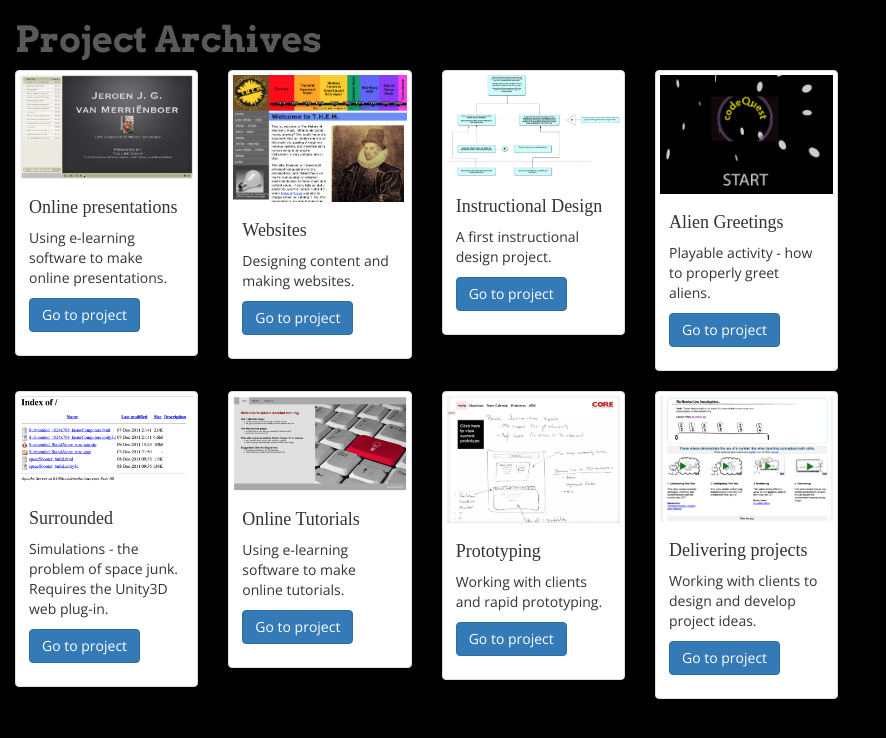
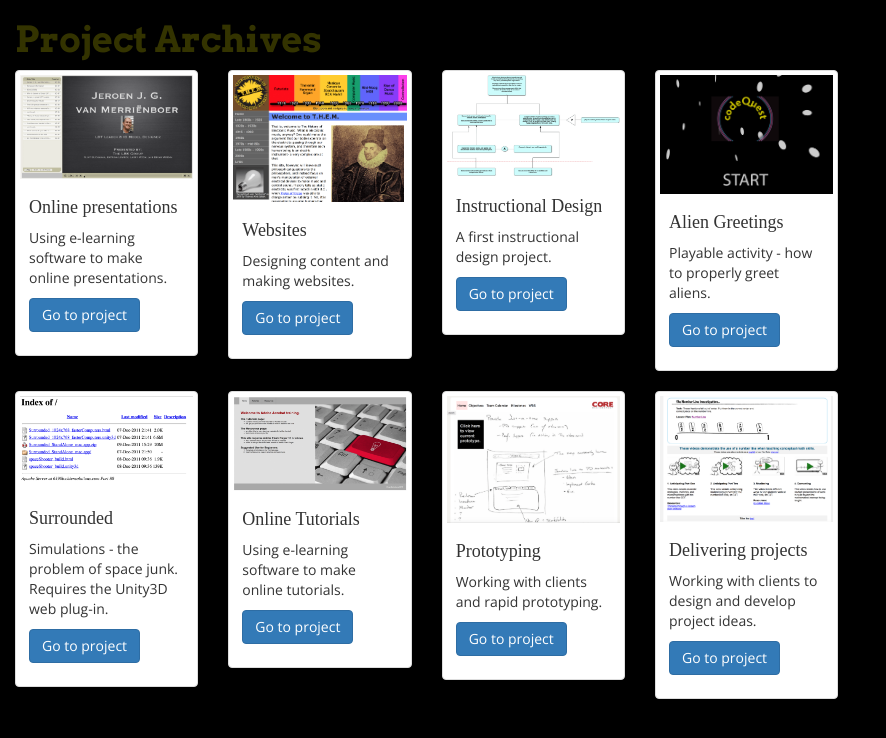
Before and after one commit to lcalla/testing_archives, a plain HTML site: page index.html in a window 1280 px wide. Shown: the whole page, without its empty margins (0-886 px from the left). Drawn offline with nearby package versions, Linux system fonts and the light colour scheme; a web font is replaced by a local one.

Commit message:
Update custom.css

```diff
--- a/css/custom.css
+++ b/css/custom.css
@@ -6,7 +6,7 @@ background-color: #000000;
 
 h1 {
  font-family: 'Arvo', serif;
- color: #595959;
+ color: #333300;
 }
 
 h4 {
```
